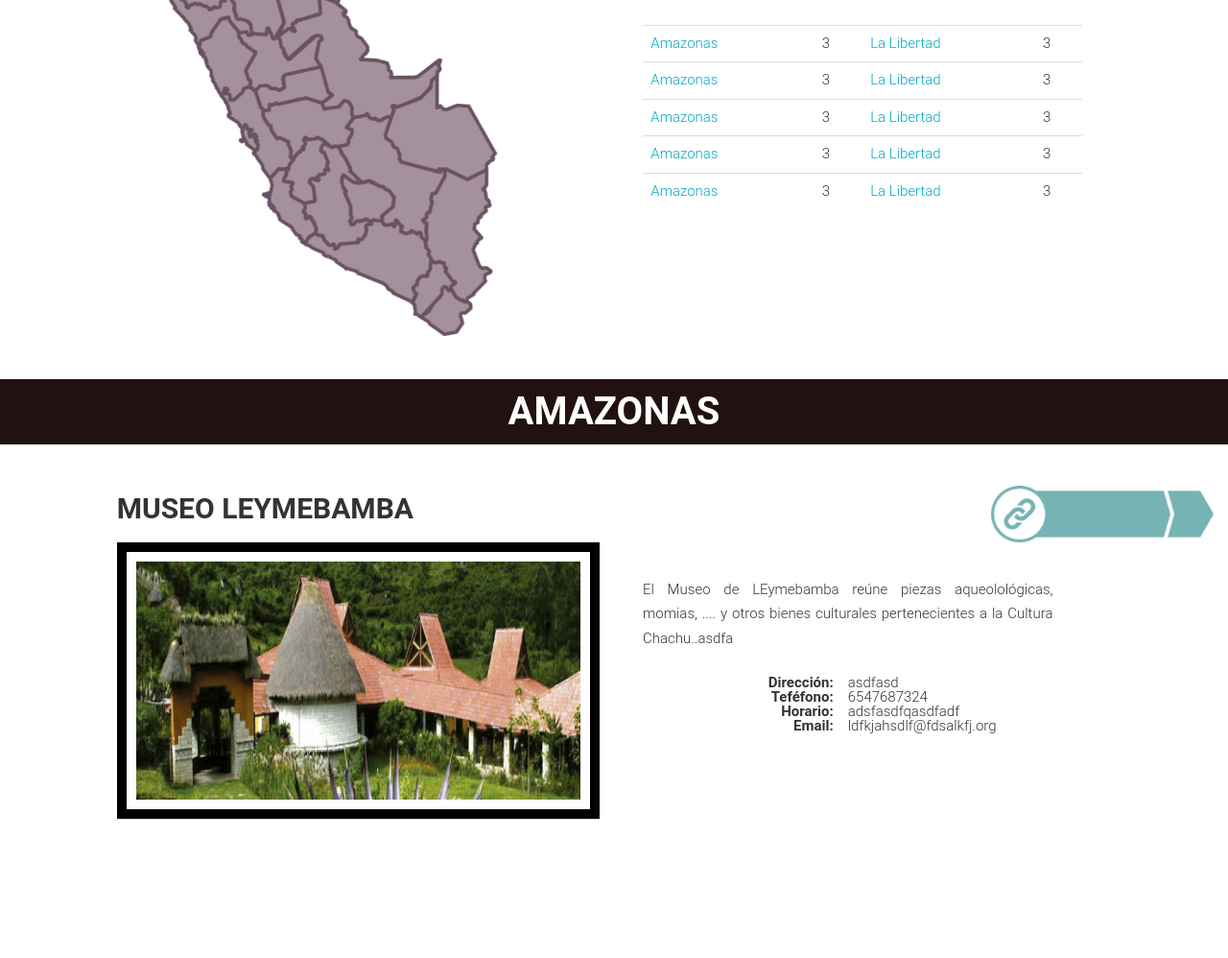
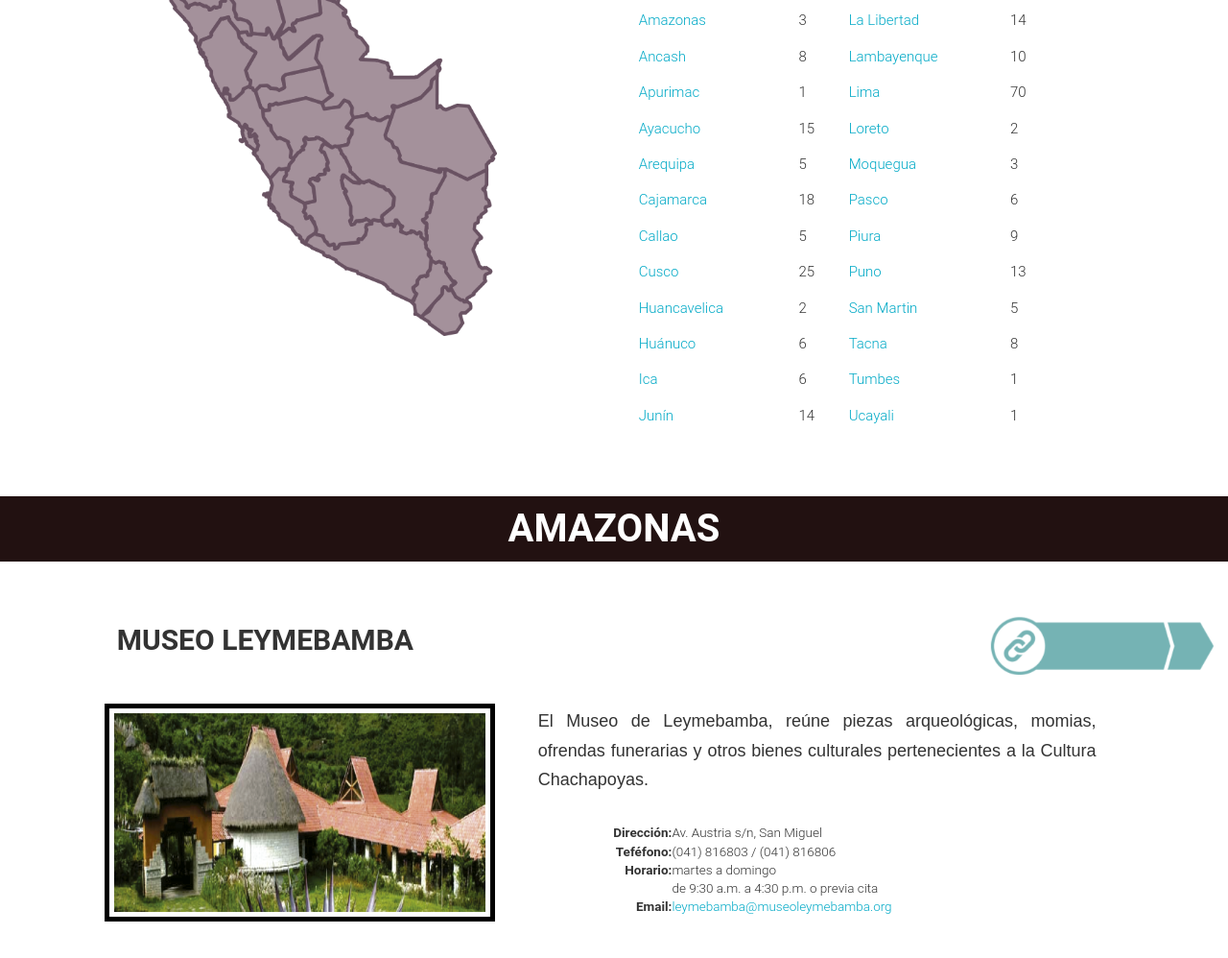
Before and after one commit to linoboss/Museo, a plain HTML site: page index.html in a window 1280 px wide. Shown: the part 708-1706 px from the top of the page at 96% size. Before the commit the page ends 1591 px from the top, so only its background shows below. Drawn offline with Linux system fonts and the light colour scheme.

Commit message:
Clasificado cada uno de los elementos de About
Segun la información que envió el cliente, son 24 estados, y un viaje de
museos, por lo tanto, al ser el contenedor about el responsable del
display del contenido de los museos, hice incapie en subclasificarlo
bien para facilitar la corrección de cualquier error

```diff
--- a/assets/main.css
+++ b/assets/main.css
@@ -18,21 +18,44 @@ margin-right: auto;
 #myCarousel{
 }
 
+.transparent{
+	opacity: 0;
+}
+
+
 .mapa img{
 	width: 100%;
 	height: 100%;
 }
+#mapa-info{
+	padding: 0;
+}
 
+.tablas{
+	margin-right: 2em;
+
+}
+
+.table-borderless tbody tr td, .table-borderless tbody tr th, .table-borderless thead tr th {
+    border: none;
+}
+
+.table-config{
+
+}
 #tablaizq{
 	padding-left: 5em;
 }
+
 #tablader{
 	padding-right: 5em;
 }
 
 .info{
-	padding: 2em 0em 3em 2em;
-	margin: 0;
+	padding-left: 3em;
+	padding-top: 1em;
+	padding-bottom: 1em;
+	margin: 1em;
 }
 
 .nav-texto{
@@ -43,7 +66,6 @@ margin-right: auto;
 	padding: 0.3em;
 }
 
-
 .link{
 	width: 80%;
 }
@@ -51,6 +73,20 @@ margin-right: auto;
 .about{
 	padding-top: 2em;
 	padding-bottom: 2em;
+	padding-right: 0;
+	padding-left: 0;
+}
+.about header{
+	padding: 1em;
+}
+.about table tbody tr td{
+	padding:0;
+	font-size: 90%;
+}
+
+.about article{
+	font-family: Arial;
+    font-size: 120%;
 }
 
 .navbar-wrapper{
@@ -58,12 +94,12 @@ margin-right: auto;
 }
 
 .enmarcar{
-	padding:10px;
-	border:10px solid #000000;
+	padding:5px;
+	border:5px solid #000000;
 }
 
 .padding-top-6{
-	padding-top: 6%;
+	padding-top: 1em;
 	}
 .no-padding{
 	padding: 0;
--- a/assets/script.js
+++ b/assets/script.js
@@ -1,17 +1,9 @@
  jQuery(document).ready(function($) {
+    $('.carousel').hide();
+    $('.mapa').addClass('.transparent');
+    $('.carousel').fadeIn(4000).ready(function(){$('.mapa').fadeIn(1000);})
 
-    $(".scroll a, .navbar-brand, .gototop").click(function(event){
-    event.preventDefault();
-    $('html,body').animate({scrollTop:$(this.hash).offset().top}, 600,'swing');
-    $(".scroll li").removeClass('active');
-    $(this).parents('li').toggleClass('active');
     });
-    });
-
-
-
-
-
 
 var wow = new WOW(
   {
@@ -27,12 +19,4 @@ wow.init();
 
 
 
-$('.carousel').swipe( {
-     swipeLeft: function() {
-         $(this).carousel('next');
-     },
-     swipeRight: function() {
-         $(this).carousel('prev');
-     },
-     allowPageScroll: 'vertical'
- });
+$('.carousel').slideDown('slow');
--- a/index.html
+++ b/index.html
@@ -33,18 +33,17 @@
 </head>
 
 <body>
-  <div class="">
    <!-- IMAGEN SUPERIOR !-->
-    <div id="myCarousel" class="carousel slide banner-slider animated bounceInDown" data-ride="carousel">
+  <div id="myCarousel" class="carousel slide banner-slider animated" data-ride="carousel">
     <div class="carousel-inner">
-        <div class="col-lg-offset-2 item active">
+      <figure class="col-lg-offset-2 item active">
         <img src="images/imgs_museos/museos_0007_Vector-Smart-Object.png">
-        </div>
+      </figure>
     </div>
   </div>
 
   <!-- MAPA !-->
-    <div class="no-margins container-fluid about formato">
+  <div class="no-margins container-fluid formato">
     <figure class="col-sm-4 col-sm-offset-1 mapa"><img src="images/mapa.png"></figure>
     <div id="mapa-info" class="col-sm-7 row" style="padding-right: 0;">
       <div class="col-sm-offset-7 col-sm-5" style="padding-right: 0;">
@@ -57,55 +56,113 @@
         </h3>
       </div>
       <div class="col-sm-2"></div>
-        <div id="container-tablas" class="col-sm-8 col-sm-offset-2" >
+      <div class="col-sm-8 col-sm-offset-2" >
+        <div class="tablas">
           <div class="col-sm-6 no-padding">
-            <table class="table table-hover pull-right r" id="tablaizq">
-              <tbody>
+            <table class="table table-hover table-borderless pull-right " id="tablaizq">
+              <tbody >
                 <tr>
                   <td ><a href="#">Amazonas</a></td>
                   <td >3</td>
                 </tr>
                 <tr>
-                  <td ><a href="#">Amazonas</a></td>
-                  <td >3</td>
+                  <td ><a href="#">Ancash</a></td>
+                  <td >8</td>
                 </tr>
                 <tr>
-                  <td ><a href="#">Amazonas</a></td>
-                  <td >3</td>
+                  <td ><a href="#">Apurimac</a></td>
+                  <td >1</td>
                 </tr>
                 <tr>
-                  <td ><a href="#">Amazonas</a></td>
-                  <td >3</td>
+                  <td ><a href="#">Ayacucho</a></td>
+                  <td >15</td>
                 </tr>
                 <tr>
-                  <td ><a href="#">Amazonas</a></td>
-                  <td >3</td>
+                  <td ><a href="#">Arequipa</a></td>
+                  <td >5</td>
+                </tr>
+                <tr>
+                  <td ><a href="#">Cajamarca</a></td>
+                  <td >18</td>
+                </tr>
+                <tr>
+                  <td ><a href="#">Callao</a></td>
+                  <td >5</td>
+                </tr>
+                <tr>
+                  <td ><a href="#">Cusco</a></td>
+                  <td >25</td>
+                </tr>
+                <tr>
+                  <td ><a href="#">Huancavelica</a></td>
+                  <td >2</td>
+                </tr>
+                <tr>
+                  <td ><a href="#">Huánuco</a></td>
+                  <td >6</td>
+                </tr>
+                <tr>
+                  <td ><a href="#">Ica</a></td>
+                  <td >6</td>
+                </tr>
+                <tr>
+                  <td ><a href="#">Junín</a></td>
+                  <td >14</td>
                 </tr>
               </tbody>
             </table>
           </div>
           <div class="col-sm-6 no-padding">
-            <table class="table table-hover pull-left" id="tableder">
+            <table class="table table-hover table-borderless pull-left" id="tableder">
               <tbody>
+
                 <tr>
                   <td ><a href="#">La Libertad</a></td>
+                  <td >14</td>
+                </tr>
+                <tr>
+                  <td ><a href="#">Lambayenque</a></td>
+                  <td >10</td>
+                </tr>
+                <tr>
+                  <td ><a href="#">Lima</a></td>
+                  <td >70</td>
+                </tr>
+                <tr>
+                  <td ><a href="#">Loreto</a></td>
+                  <td >2</td>
+                </tr>
+                <tr>
+                  <td ><a href="#">Moquegua</a></td>
                   <td >3</td>
                 </tr>
                 <tr>
-                  <td ><a href="#">La Libertad</a></td>
-                  <td >3</td>
+                  <td ><a href="#">Pasco</a></td>
+                  <td >6</td>
                 </tr>
                 <tr>
-                  <td ><a href="#">La Libertad</a></td>
-                  <td >3</td>
+                  <td ><a href="#">Piura</a></td>
+                  <td >9</td>
                 </tr>
                 <tr>
-                  <td ><a href="#">La Libertad</a></td>
-                  <td >3</td>
+                  <td ><a href="#">Puno</a></td>
+                  <td >13</td>
                 </tr>
                 <tr>
-                  <td ><a href="#">La Libertad</a></td>
-                  <td >3</td>
+                  <td ><a href="#">San Martin</a></td>
+                  <td >5</td>
+                </tr>
+                <tr>
+                  <td ><a href="#">Tacna</a></td>
+                  <td >8</td>
+                </tr>
+                <tr>
+                  <td ><a href="#">Tumbes</a></td>
+                  <td >1</td>
+                </tr>
+                <tr>
+                  <td ><a href="#">Ucayali</a></td>
+                  <td >1</td>
                 </tr>
               </tbody>
             </table>
@@ -113,6 +170,8 @@
         </div>
       </div>
     </div>
+  </div>
+
 
   <!-- Header AMAZONAS -->
   <nav class="nav navbar navbar-inverse no-margins" role="navigation">
@@ -125,44 +184,70 @@
 
   <!-- AMAZONAS -->
   <div class="about container-fluid">
+    <header class="row">
+      <h2 class="col-xs-8 col-xs-offset-1 wowload fadeInLeft width-60"><b>MUSEO LEYMEBAMBA</b></h2>
+      <figure class="col-xs-3 wowload fadeInRight width-40" style="padding-top: 1%">
+        <a href="#"><img class="pull-right link"src="images/link.png"></a>
+      </figure>
+    </header>
     <div class="row">
-          <h2 class="col-xs-8 col-xs-offset-1 wowload fadeInLeft width-60"><b>MUSEO LEYMEBAMBA</b></h2>
-          <div class="col-xs-3 wowload fadeInRight width-40" style="padding-top: 1%">
-            <a href="#"> <img class="pull-right link"src="images/link.png"> </a>
+      <div class="col-sm-4 col-sm-offset-1 wowload fadeInLeft">
+        <figure class="padding-top-6">
+          <img src="images/amazonas.png" class="enmarcar img-responsive" alt="Responsive image">
+        </figure>
+      </div>
+      <div class="col-sm-7 wowload fadeInRight">
+        <article class="padding-top-6 col-sm-10">
+          <p class="text-justify">
+          El Museo de Leymebamba, reúne piezas arqueológicas, momias, ofrendas funerarias y otros bienes culturales pertenecientes a la Cultura Chachapoyas.</p>
+        </article>
+        <table class="table table-borderless table-config -center">
+          <tbody>
+            <tr>
+              <td class="text-right"><b>Dirección:</b></td>
+              <td class="text-left">Av. Austria s/n, San Miguel</td>
+            </tr>
+            <tr>
+              <td class="text-right"><b>Teféfono:</b></td>
+              <td class="text-left">(041) 816803 / (041) 816806</td>
+            </tr>
+            <tr>
+              <td class="text-right"><b>Horario:</b></td>
+              <td class="text-left">martes a domingo<br>de 9:30 a.m. a 4:30 p.m. o previa cita</td>
+            </tr>
+            <tr>
+              <td class="text-right"><b>Email:</b></td>
+              <td class="text-left"><a>leymebamba@museoleymebamba.org<a></td>
+            </tr>
+          </tbody>
+
       </div>
     </div>
-      <div class="row">
-        <div class="col-sm-5 col-sm-offset-1 wowload fadeInLeft">
-          <figure class="enmarcar">
-            <img src="images/amazonas.png" class="img-responsive" alt="Responsive image">
-          </figure>
   </div>
-        <div class="col-sm-6 wowload fadeInRight">
-          <article class="padding-top-6 col-sm-9">
-            <p class="text-justify">El Museo de LEymebamba reúne piezas aqueolológicas, momias, .... y otros bienes culturales pertenecientes a la Cultura Chachu..asdfa</p>
+
+  <!--
   <div class="row">
             <div class="col-xs-6">
-                <div class="text-right">
+              <section class="text-right">
+                www.museoleymebamba.org<br>
                 <b>Dirección:</b><br>
                 <b>Teféfono:</b><br>
                 <b>Horario:</b><br>
+                <br>
                 <b>Email:</b><br>
-                </div>
+              </section>
             </div>
             <div class="col-xs-6 no-padding">
               <div class="text-left">
-                  asdfasd<br>
-                  6547687324<br>
-                  adsfasdfqasdfadf<br>
-                  ldfkjahsdlf@fdsalkfj.org
+              <br>
+                Av. Austria s/n, San Miguel<br>
+                (041) 816803 / (041) 816806<br>
+                martes a domingo de 9:30 a.m. a 4:30 p.m. o previa cita<br>
+                leymebamba@museoleymebamba.org
               </div>
             </div>
           </div>
-          </article>
-        </div>
-      </div>
-    </div>
-  </div>
+!-->
 
 
 
```
Lines whose indentation alone changed are shown as unchanged.
